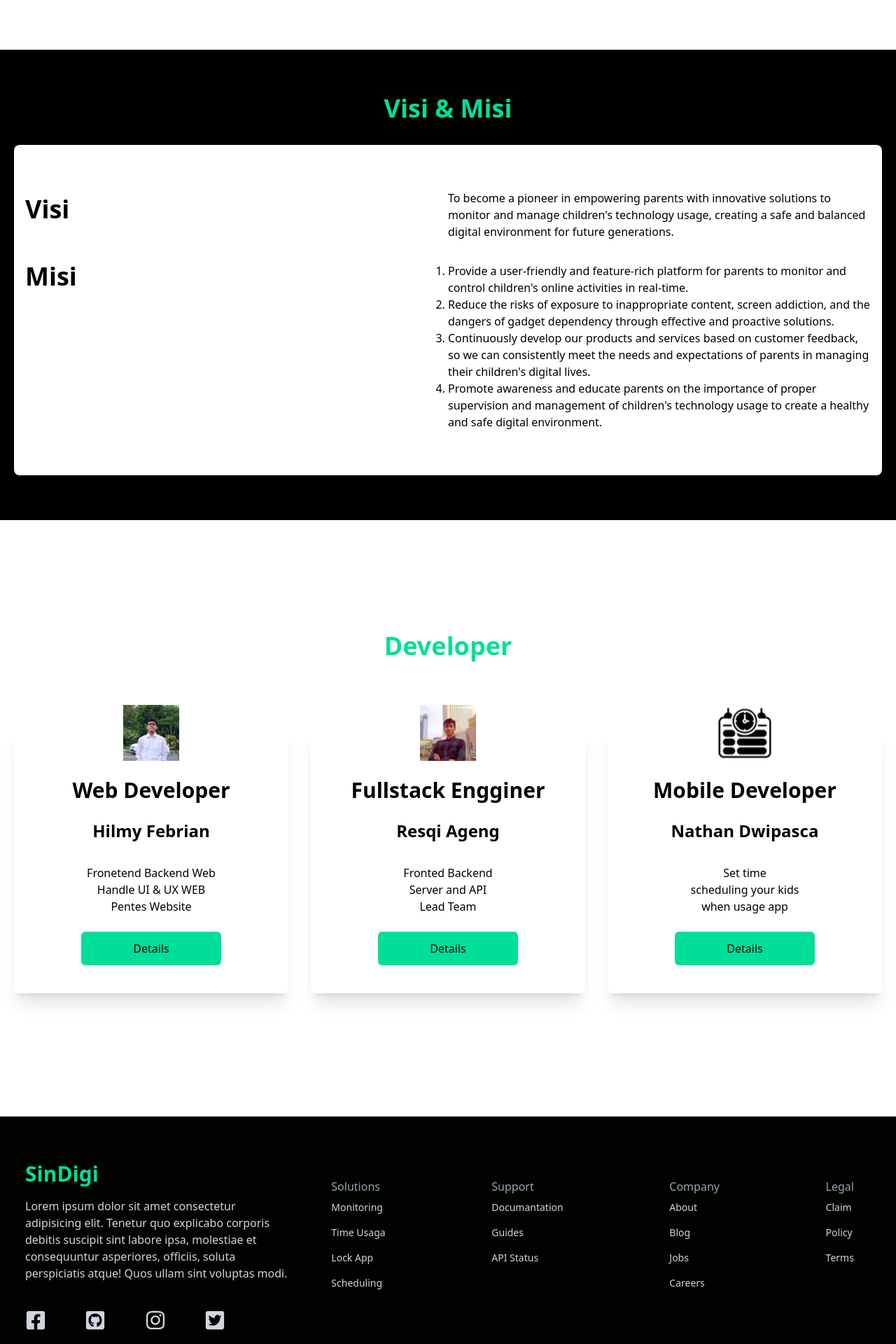
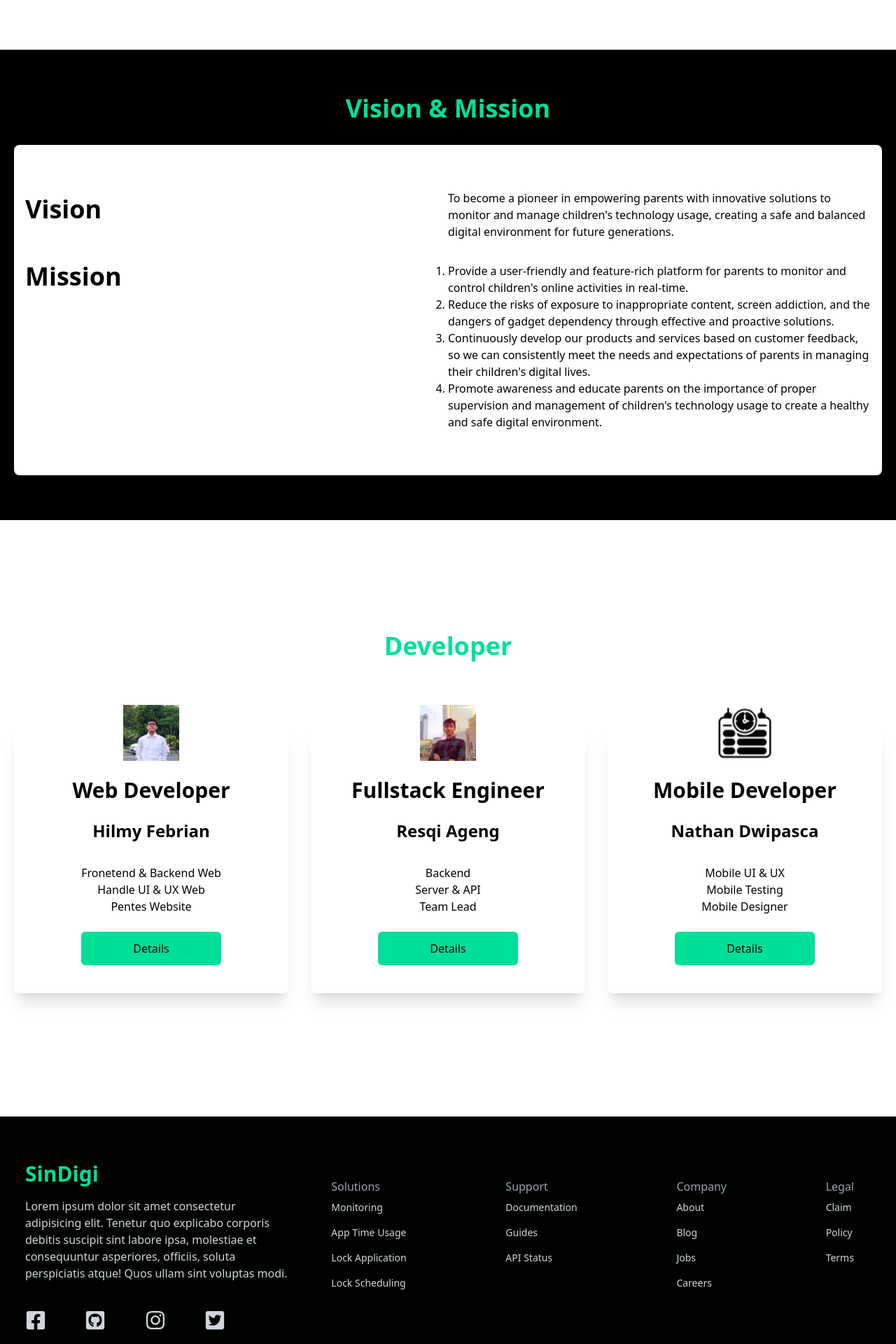
Before and after one commit to Hilll19/SenDigi-Project, a React (Create React App) app: page /Profile-Detail in a window 1280 px wide. Shown: the part 760-2680 px from the top of the page at 70% size. Built offline with nearby package versions, Linux system fonts and the light colour scheme.

Commit message:
refactor words, added some navigation

```diff
--- a/src/components/Features.jsx
+++ b/src/components/Features.jsx
@@ -1,51 +1,50 @@
-import React from 'react'
-import timePic from '../assets/time.png'
-import lockPic from '../assets/lock.png'
-import schedulePic from '../assets/schedule.png'
-import { Link } from 'react-router-dom'
-
+import React from "react"
+import timePic from "../assets/time.png"
+import lockPic from "../assets/lock.png"
+import schedulePic from "../assets/schedule.png"
+import { Link } from "react-router-dom"
 
 function Features() {
   return (
     <div className='w-full py-[10rem] px-4 bg-white'>
       <div className='max-w-[1240px] mx-auto grid md:grid-cols-3 gap-8'>
         <div className='w-full shadow-xl flex flex-col p-4 my-4 rounded-lg hover:scale-105 duration-300'>
-                    <img className='w-20 mx-auto mt-[-3rem] bg-white' src={timePic} alt="#" />
-                    <h2 className='text-2xl font-bold text-center py-6'>Time Usage app</h2>
-                    <p className='text-center text-4xl font-bold'>$Free</p>
+          <img className='w-20 mx-auto mt-[-3rem] bg-white' src={timePic} alt='#' />
+          <h2 className='text-2xl font-bold text-center py-6'>App Usage Time</h2>
+          <p className='text-center text-4xl font-bold'>Free</p>
           <div className='text-center font-medium'>
-                        <p className='mx-8 mt-8'>Monitoring your</p>
-                        <p className='mx-8'>kids when usage</p>
-                        <p className='mx-8'>app in gadget</p>
+            <p className='mx-8 mt-8 px-20'>Monitor your kids app usage on gadget</p>
           </div>
-                    <Link to="/Time-Usage" className='justify-center items-center text-center' >
-                        <button className='bg-[#00df9a] w-[200px] rounded-md font-medium my-6 mx-auto px-6 py-3 text-black'>Details</button>
+          <Link to='/Time-Usage' className='justify-center items-center text-center'>
+            <button className='bg-[#00df9a] w-[200px] rounded-md font-medium my-6 mx-auto px-6 py-3 text-black'>
+              Details
+            </button>
           </Link>
         </div>
         <div className='w-full shadow-xl flex flex-col p-4 my-4 rounded-lg hover:scale-105 duration-300'>
-                    <img className='w-20 mx-auto mt-[-3rem] bg-white' src={lockPic} alt="#" />
-                    <h2 className='text-2xl font-bold text-center py-6'>Lock aplication</h2>
-                    <p className='text-center text-4xl font-bold'>$Free</p>
+          <img className='w-20 mx-auto mt-[-3rem] bg-white' src={lockPic} alt='#' />
+          <h2 className='text-2xl font-bold text-center py-6'>Lock Application</h2>
+          <p className='text-center text-4xl font-bold'>Free</p>
           <div className='text-center font-medium'>
-                        <p className='mx-8 mt-8'>Lock app to</p>
-                        <p className='mx-8'>secure your kids</p>
-                        <p className='mx-8'>from adicted app</p>
+            <p className='mx-8 mt-8 px-16'>Lock specific app to secure your kids from app addiction</p>
           </div>
-                    <Link to="/Lock-App" className='justify-center items-center text-center' >
-                        <button className='bg-[#00df9a] w-[200px] rounded-md font-medium my-6 mx-auto px-6 py-3 text-black'>Details</button>
+          <Link to='/Lock-App' className='justify-center items-center text-center'>
+            <button className='bg-[#00df9a] w-[200px] rounded-md font-medium my-6 mx-auto px-6 py-3 text-black'>
+              Details
+            </button>
           </Link>
         </div>
         <div className='w-full shadow-xl flex flex-col p-4 my-4 rounded-lg hover:scale-105 duration-300'>
-                    <img className='w-20 mx-auto mt-[-3rem] bg-white' src={schedulePic} alt="#" />
-                    <h2 className='text-2xl font-bold text-center py-6'>Scheduling </h2>
-                    <p className='text-center text-4xl font-bold'>$Free</p>
+          <img className='w-20 mx-auto mt-[-3rem] bg-white' src={schedulePic} alt='#' />
+          <h2 className='text-2xl font-bold text-center py-6'>Lock Scheduling</h2>
+          <p className='text-center text-4xl font-bold'>Free</p>
           <div className='text-center font-medium'>
-                        <p className='mx-8 mt-8'>Set time</p>
-                        <p className='mx-8'>scheduling your kids</p>
-                        <p className='mx-8'>when usage app</p>
+            <p className='mx-8 mt-8 px-16'>Set app time scheduling for your kids</p>
           </div>
-                    <Link to="/Scheduling" className='justify-center items-center text-center' >
-                        <button className='bg-[#00df9a] w-[200px] rounded-md font-medium my-6 mx-auto px-6 py-3 text-black'>Details</button>
+          <Link to='/Scheduling' className='justify-center items-center text-center'>
+            <button className='bg-[#00df9a] w-[200px] rounded-md font-medium my-6 mx-auto px-6 py-3 text-black'>
+              Details
+            </button>
           </Link>
         </div>
       </div>
--- a/src/components/Footer.jsx
+++ b/src/components/Footer.jsx
@@ -1,17 +1,21 @@
-import React from 'react'
-import {FaFacebookSquare, FaGithubSquare, FaInstagram, FaTwitterSquare} from 'react-icons/fa'
+import React from "react"
+import { FaFacebookSquare, FaGithubSquare, FaInstagram, FaTwitterSquare } from "react-icons/fa"
 
 function Footer() {
   return (
     <div className='max-w-[1240px] mx-auto py-16 px-4 grid lg:grid-cols-3 gap-8 text-gray-300'>
       <div>
         <h1 className='w-full text-3xl font-bold text-[#00df9a]'>SinDigi</h1>
-            <p className='py-4'>Lorem ipsum dolor sit amet consectetur adipisicing elit. Tenetur quo explicabo corporis debitis suscipit sint labore ipsa, molestiae et consequuntur asperiores, officiis, soluta perspiciatis atque! Quos ullam sint voluptas modi.</p>
+        <p className='py-4'>
+          Lorem ipsum dolor sit amet consectetur adipisicing elit. Tenetur quo explicabo corporis debitis suscipit sint
+          labore ipsa, molestiae et consequuntur asperiores, officiis, soluta perspiciatis atque! Quos ullam sint
+          voluptas modi.
+        </p>
         <div className='flex justify-between md:w-[75%] my-6'>
-                <FaFacebookSquare size={30}/>
-                <FaGithubSquare size={30}/>
-                <FaInstagram size={30}/>
-                <FaTwitterSquare size={30}/>
+          <FaFacebookSquare size={30} />
+          <FaGithubSquare size={30} />
+          <FaInstagram size={30} />
+          <FaTwitterSquare size={30} />
         </div>
       </div>
       <div className='lg:col-span-2 flex justify-between ml-6 mr-6 mt-6'>
@@ -19,15 +23,15 @@ function Footer() {
           <h6 className='font-medium text-gray-400'>Solutions</h6>
           <ul>
             <li className='py-2 text-sm'>Monitoring</li>
-                    <li className='py-2 text-sm'>Time Usaga</li>
-                    <li className='py-2 text-sm'>Lock App</li>
-                    <li className='py-2 text-sm'>Scheduling</li>
+            <li className='py-2 text-sm'>App Time Usage</li>
+            <li className='py-2 text-sm'>Lock Application</li>
+            <li className='py-2 text-sm'>Lock Scheduling</li>
           </ul>
         </div>
         <div>
           <h6 className='font-medium text-gray-400'>Support</h6>
           <ul>
-                    <li className='py-2 text-sm'>Documantation</li>
+            <li className='py-2 text-sm'>Documentation</li>
             <li className='py-2 text-sm'>Guides</li>
             <li className='py-2 text-sm'>API Status</li>
           </ul>
@@ -49,7 +53,6 @@ function Footer() {
             <li className='py-2 text-sm'>Terms</li>
           </ul>
         </div>
-
       </div>
     </div>
   )
--- a/src/page/ProfileDetail.js
+++ b/src/page/ProfileDetail.js
@@ -1,85 +1,63 @@
-import React from "react";
-import hilPic from "../assets/hilPic.jpeg";
-import resPic from "../assets/resPic.jpeg";
-import schedulePic from "../assets/schedule.png";
-import Footer from "../components/Footer";
-import Navbar from "../components/Navbar";
-import Pic2 from "../assets/pic2.jpg";
-
+import React from "react"
+import hilPic from "../assets/hilPic.jpeg"
+import resPic from "../assets/resPic.jpeg"
+import schedulePic from "../assets/schedule.png"
+import Footer from "../components/Footer"
+import Navbar from "../components/Navbar"
+import Pic2 from "../assets/pic2.jpg"
 
 function ProfileDetail() {
   return (
     <div>
       <Navbar />
-      <div className="w-full bg-white py-16 px-4">
-        <div className="max-w-[1240px] mx-auto">
-          <h1 className="text-[#00df9a] font-bold text-center text-4xl mb-8">
-            Company Profile
-          </h1>
-          <div className="w-full bg-white py-16 px-4">
-            <div className="max-w-[1240px] mx-auto grid md:grid-cols-2">
-              <img className="w-[500PX] mx-auto my-4" src={Pic2} alt="/" />
-              <div className="flex flex-col justify-center">
-                <p className="md:text-4xl sm:text-3xl text-2xl font-bold py-2">
-                  SenDigi (Sentinel Digital)
-                </p>
+      <div className='w-full bg-white py-16 px-4'>
+        <div className='max-w-[1240px] mx-auto'>
+          <h1 className='text-[#00df9a] font-bold text-center text-4xl mb-8'>Company Profile</h1>
+          <div className='w-full bg-white py-16 px-4'>
+            <div className='max-w-[1240px] mx-auto grid md:grid-cols-2'>
+              <img className='w-[500PX] mx-auto my-4' src={Pic2} alt='/' />
+              <div className='flex flex-col justify-center'>
+                <p className='md:text-4xl sm:text-3xl text-2xl font-bold py-2'>SenDigi (Sentinel Digital)</p>
                 <p>
-                  Welcome to SenDigi (Sentinel Digital)! We are your trusted
-                  solution for parents to monitor and manage children's gadget
-                  usage in the digital age. With our user-friendly platform
-                  accessible via web and mobile devices, we provide extensive
-                  access for parents to monitor children's online activities in
-                  real-time. With SenDigi, you can mitigate the risks of
-                  exposure to inappropriate content, screen addiction, and the
-                  dangers of gadget dependency. Join us at SenDigi and be part
-                  of the effort to safeguard the digital well-being of the next
-                  generation!.
+                  Welcome to SenDigi (Sentinel Digital)! We are your trusted solution for parents to monitor and manage
+                  children's gadget usage in the digital age. With our user-friendly platform accessible via web and
+                  mobile devices, we provide extensive access for parents to monitor children's online activities in
+                  real-time. With SenDigi, you can mitigate the risks of exposure to inappropriate content, screen
+                  addiction, and the dangers of gadget dependency. Join us at SenDigi and be part of the effort to
+                  safeguard the digital well-being of the next generation!.
                 </p>
               </div>
             </div>
           </div>
         </div>
       </div>
-      <div className="w-full bg-black py-16 px-4">
-        <div className="max-w-[1240px] mx-auto">
-          <h1 className="text-[#00df9a] font-bold text-center text-4xl mb-8">
-            Visi & Misi
-          </h1>
-          <div className="w-full bg-white py-16 px-4 rounded-lg">
-            <div className="max-w-[1240px] mx-auto grid md:grid-cols-2">
-              <p className="md:text-4xl sm:text-3xl text-2xl font-bold py-2">
-                Visi
+      <div className='w-full bg-black py-16 px-4'>
+        <div className='max-w-[1240px] mx-auto'>
+          <h1 className='text-[#00df9a] font-bold text-center text-4xl mb-8'>Vision & Mission</h1>
+          <div className='w-full bg-white py-16 px-4 rounded-lg'>
+            <div className='max-w-[1240px] mx-auto grid md:grid-cols-2'>
+              <p className='md:text-4xl sm:text-3xl text-2xl font-bold py-2'>Vision</p>
+              <p>
+                To become a pioneer in empowering parents with innovative solutions to monitor and manage children's
+                technology usage, creating a safe and balanced digital environment for future generations.
               </p>
-              <p>
-                To become a pioneer in empowering parents with innovative
-                solutions to monitor and manage children's technology usage,
-                creating a safe and balanced digital environment for future
-                generations.
-              </p>
-              <p className="md:text-4xl sm:text-3xl text-2xl font-bold py-2 pt-8">
-                Misi
-              </p>
-              <ol className="list-decimal pt-8">
+              <p className='md:text-4xl sm:text-3xl text-2xl font-bold py-2 pt-8'>Mission</p>
+              <ol className='list-decimal pt-8'>
                 <li>
-                  Provide a user-friendly and feature-rich platform for parents
-                  to monitor and control children's online activities in
-                  real-time.
+                  Provide a user-friendly and feature-rich platform for parents to monitor and control children's online
+                  activities in real-time.
                 </li>
                 <li>
-                  Reduce the risks of exposure to inappropriate content, screen
-                  addiction, and the dangers of gadget dependency through
-                  effective and proactive solutions.
+                  Reduce the risks of exposure to inappropriate content, screen addiction, and the dangers of gadget
+                  dependency through effective and proactive solutions.
                 </li>
                 <li>
-                  Continuously develop our products and services based on
-                  customer feedback, so we can consistently meet the needs and
-                  expectations of parents in managing their children's digital
-                  lives.
+                  Continuously develop our products and services based on customer feedback, so we can consistently meet
+                  the needs and expectations of parents in managing their children's digital lives.
                 </li>
                 <li>
-                  Promote awareness and educate parents on the importance of
-                  proper supervision and management of children's technology
-                  usage to create a healthy and safe digital environment.
+                  Promote awareness and educate parents on the importance of proper supervision and management of
+                  children's technology usage to create a healthy and safe digital environment.
                 </li>
               </ol>
             </div>
@@ -87,63 +65,45 @@ function ProfileDetail() {
         </div>
       </div>
 
-      <div className="w-full py-[10rem] px-4 bg-white">
-        <h1 className="text-[#00df9a] font-bold text-center text-4xl mb-20">
-          Developer
-        </h1>
-        <div className="max-w-[1240px] mx-auto grid md:grid-cols-3 gap-8">
-          <div className="w-full shadow-xl flex flex-col p-4 my-4 rounded-lg hover:scale-105 duration-300">
-            <img
-              className="w-20 mx-auto mt-[-3rem] bg-white"
-              src={hilPic}
-              alt="#"
-            />
-            <h2 className="text-3xl font-bold text-center py-6">
-              Web Developer
-            </h2>
-            <p className="text-center text-2xl font-bold">Hilmy Febrian</p>
-            <div className="text-center font-medium">
-              <p className="mx-8 mt-8">Fronetend Backend Web</p>
-              <p className="mx-8">Handle UI & UX WEB</p>
-              <p className="mx-8">Pentes Website</p>
+      <div className='w-full py-[10rem] px-4 bg-white'>
+        <h1 className='text-[#00df9a] font-bold text-center text-4xl mb-20'>Developer</h1>
+        <div className='max-w-[1240px] mx-auto grid md:grid-cols-3 gap-8'>
+          <div className='w-full shadow-xl flex flex-col p-4 my-4 rounded-lg hover:scale-105 duration-300'>
+            <img className='w-20 mx-auto mt-[-3rem] bg-white' src={hilPic} alt='#' />
+            <h2 className='text-3xl font-bold text-center py-6'>Web Developer</h2>
+            <p className='text-center text-2xl font-bold'>Hilmy Febrian</p>
+            <div className='text-center font-medium'>
+              <p className='mx-8 mt-8'>Fronetend & Backend Web</p>
+              <p className='mx-8'>Handle UI & UX Web</p>
+              <p className='mx-8'>Pentes Website</p>
             </div>
-            <button className="bg-[#00df9a] w-[200px] rounded-md font-medium my-6 mx-auto px-6 py-3 text-black">
+            <button className='bg-[#00df9a] w-[200px] rounded-md font-medium my-6 mx-auto px-6 py-3 text-black'>
               Details
             </button>
           </div>
-          <div className="w-full shadow-xl flex flex-col p-4 my-4 rounded-lg hover:scale-105 duration-300">
-            <img
-              className="w-20 mx-auto mt-[-3rem] bg-white"
-              src={resPic}
-              alt="#"
-            />
-            <h2 className="text-3xl font-bold text-center py-6">
-            Fullstack Engginer
-            </h2>
-            <p className="text-center text-2xl font-bold">Resqi Ageng</p>
-            <div className="text-center font-medium">
-              <p className="mx-8 mt-8">Fronted Backend</p>
-              <p className="mx-8">Server and API</p>
-              <p className="mx-8">Lead Team</p>
+          <div className='w-full shadow-xl flex flex-col p-4 my-4 rounded-lg hover:scale-105 duration-300'>
+            <img className='w-20 mx-auto mt-[-3rem] bg-white' src={resPic} alt='#' />
+            <h2 className='text-3xl font-bold text-center py-6'>Fullstack Engineer</h2>
+            <p className='text-center text-2xl font-bold'>Resqi Ageng</p>
+            <div className='text-center font-medium'>
+              <p className='mx-8 mt-8'>Backend</p>
+              <p className='mx-8'>Server & API</p>
+              <p className='mx-8'>Team Lead</p>
             </div>
-            <button className="bg-[#00df9a] w-[200px] rounded-md font-medium my-6 mx-auto px-6 py-3 text-black">
+            <button className='bg-[#00df9a] w-[200px] rounded-md font-medium my-6 mx-auto px-6 py-3 text-black'>
               Details
             </button>
           </div>
-          <div className="w-full shadow-xl flex flex-col p-4 my-4 rounded-lg hover:scale-105 duration-300">
-            <img
-              className="w-20 mx-auto mt-[-3rem] bg-white"
-              src={schedulePic}
-              alt="#"
-            />
-            <h2 className="text-3xl font-bold text-center py-6">Mobile Developer</h2>
-            <p className="text-center text-2xl font-bold">Nathan Dwipasca</p>
-            <div className="text-center font-medium">
-              <p className="mx-8 mt-8">Set time</p>
-              <p className="mx-8">scheduling your kids</p>
-              <p className="mx-8">when usage app</p>
+          <div className='w-full shadow-xl flex flex-col p-4 my-4 rounded-lg hover:scale-105 duration-300'>
+            <img className='w-20 mx-auto mt-[-3rem] bg-white' src={schedulePic} alt='#' />
+            <h2 className='text-3xl font-bold text-center py-6'>Mobile Developer</h2>
+            <p className='text-center text-2xl font-bold'>Nathan Dwipasca</p>
+            <div className='text-center font-medium'>
+              <p className='mx-8 mt-8'>Mobile UI & UX</p>
+              <p className='mx-8'>Mobile Testing</p>
+              <p className='mx-8'>Mobile Designer</p>
             </div>
-            <button className="bg-[#00df9a] w-[200px] rounded-md font-medium my-6 mx-auto px-6 py-3 text-black">
+            <button className='bg-[#00df9a] w-[200px] rounded-md font-medium my-6 mx-auto px-6 py-3 text-black'>
               Details
             </button>
           </div>
@@ -153,7 +113,7 @@ function ProfileDetail() {
       {/* <Features /> */}
       <Footer />
     </div>
-  );
+  )
 }
 
-export default ProfileDetail;
+export default ProfileDetail
```
Also changed, not shown: src/components/Connect.jsx (+10 -6 lines), src/components/Hero.jsx (+25 -15 lines), src/components/Navbar.jsx (+40 -30 lines), src/components/Profil.jsx (+15 -10 lines). Lines whose indentation alone changed are shown as unchanged.
